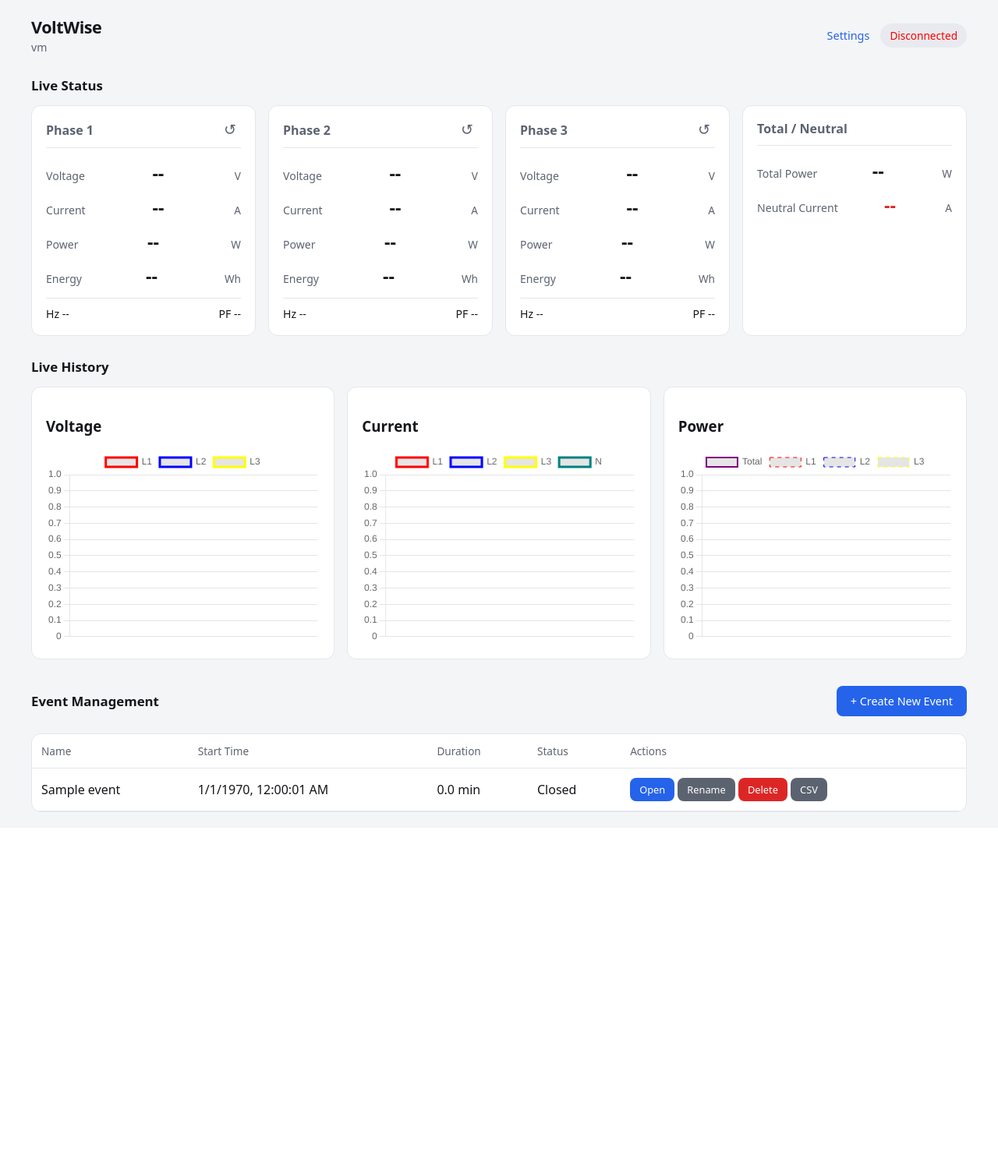
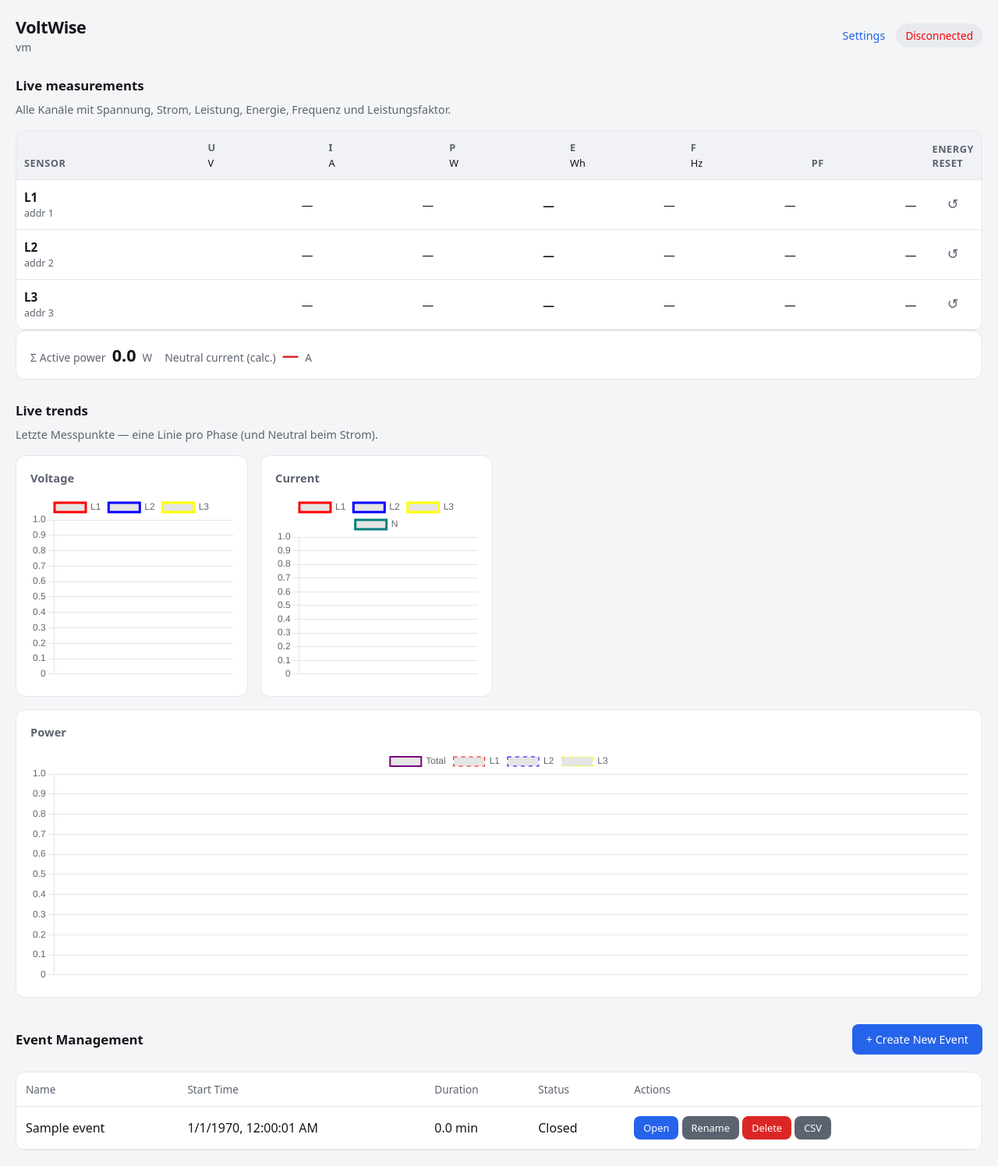
Before and after one commit to EvilMonkey09/voltwise, a Flask app: page / in a window 1280 px wide. Shown: the whole page at 78% size. Before the commit the page ends 1042 px from the top, so only its background shows below. Run offline with Flask 3, Linux system fonts and the light colour scheme; tables that the repository leaves empty hold one stand-in row (values such as "Sample post"); data that the repository does not hold is empty.

Commit message:
feat(node): dashboard live table — all metrics per sensor, clearer charts
- Replace phase cards with full-width table (U,I,P,E,Hz,PF + reset)
- Summary bar for total power and neutral (3-phase)
- Format numbers; handle missing sensor rows; wire energy reset buttons
- Wider layout, taller chart area, 2-col chart grid on desktop

Co-authored-by: Cursor <cursoragent@cursor.com>

```diff
--- a/sensor-node/static/css/style.css
+++ b/sensor-node/static/css/style.css
@@ -25,8 +25,21 @@ body {
   margin: 0 auto;
 }
 
+.container-wide {
+  max-width: 1400px;
+  margin: 0 auto;
+}
+
 .container-fluid {
   max-width: 98%;
+}
+
+.section-lead {
+  margin: -4px 0 16px;
+  font-size: 0.9rem;
+  color: var(--vw-muted);
+  line-height: 1.4;
+  max-width: 52rem;
 }
 
 header {
@@ -221,6 +234,167 @@ input.edit-name-input {
   margin-bottom: 28px;
 }
 
+.charts-grid-wide {
+  grid-template-columns: repeat(auto-fit, minmax(320px, 1fr));
+}
+
+@media (min-width: 900px) {
+  .charts-grid-wide {
+    grid-template-columns: repeat(2, minmax(0, 1fr));
+  }
+  .chart-card-span {
+    grid-column: 1 / -1;
+  }
+}
+
+.chart-canvas-wrap {
+  position: relative;
+  width: 100%;
+  height: 240px;
+}
+
+.chart-canvas-tall {
+  height: 300px;
+}
+
+.chart-card h3 {
+  margin: 0 0 12px;
+  font-size: 0.92rem;
+  font-weight: 600;
+  color: var(--vw-muted);
+}
+
+.live-table-wrap {
+  margin-bottom: 0;
+}
+
+.live-table {
+  width: 100%;
+  min-width: 640px;
+  border-collapse: collapse;
+  font-size: 0.92rem;
+}
+
+.live-table thead th {
+  text-align: left;
+  padding: 12px 10px;
+  background: #f0f2f6;
+  color: var(--vw-muted);
+  font-weight: 600;
+  font-size: 0.8rem;
+  text-transform: uppercase;
+  letter-spacing: 0.04em;
+  border-bottom: 1px solid var(--vw-border);
+  vertical-align: bottom;
+}
+
+.th-unit {
+  display: block;
+  font-weight: 500;
+  text-transform: none;
+  letter-spacing: 0;
+  color: var(--vw-text);
+  margin-top: 2px;
+}
+
+.live-table tbody tr {
+  border-bottom: 1px solid var(--vw-border);
+}
+
+.live-table tbody tr:hover {
+  background: #fafbfc;
+}
+
+.live-table th[scope="row"],
+.live-table td {
+  padding: 12px 10px;
+  vertical-align: middle;
+}
+
+.sensor-label {
+  min-width: 7.5rem;
+}
+
+.sensor-phase {
+  display: block;
+  font-weight: 600;
+  color: var(--vw-text);
+  font-size: 0.95rem;
+}
+
+.sensor-addr {
+  display: block;
+  font-size: 0.78rem;
+  color: var(--vw-muted);
+  font-weight: 500;
+  margin-top: 2px;
+}
+
+.live-table .num {
+  font-variant-numeric: tabular-nums;
+  text-align: right;
+  white-space: nowrap;
+}
+
+.live-table .num-strong {
+  font-weight: 700;
+  color: var(--vw-text);
+}
+
+.num-col {
+  min-width: 4.5rem;
+}
+
+.action-col {
+  width: 1%;
+  text-align: center;
+}
+
+.action-cell {
+  text-align: center;
+  vertical-align: middle;
+}
+
+.live-summary-bar {
+  display: flex;
+  flex-wrap: wrap;
+  gap: 16px;
+  padding: 16px 18px;
+  background: var(--vw-surface);
+  border: 1px solid var(--vw-border);
+  border-radius: var(--vw-radius);
+  margin-bottom: 28px;
+}
+
+.summary-item {
+  display: flex;
+  align-items: baseline;
+  gap: 8px;
+  flex-wrap: wrap;
+}
+
+.summary-label {
+  font-size: 0.88rem;
+  color: var(--vw-muted);
+  font-weight: 500;
+}
+
+.summary-value {
+  font-size: 1.35rem;
+  font-weight: 700;
+  font-variant-numeric: tabular-nums;
+  color: var(--vw-text);
+}
+
+.summary-unit {
+  font-size: 0.85rem;
+  color: var(--vw-muted);
+}
+
+.summary-neutral .summary-value {
+  color: var(--vw-danger);
+}
+
 .card {
   background: var(--vw-surface);
   border-radius: var(--vw-radius);
@@ -242,8 +416,8 @@ input.edit-name-input {
 .chart-card {
   height: auto;
 }
-.live-charts canvas {
-  max-height: 250px;
+.live-charts .chart-canvas-wrap canvas {
+  max-height: none;
 }
 
 .charts-grid-large {
--- a/sensor-node/static/js/script.js
+++ b/sensor-node/static/js/script.js
@@ -39,35 +39,62 @@ document.addEventListener("DOMContentLoaded", () => {
   }
 
   function updateDashboard(data) {
-    // Update per-sensor cards
-    for (const [address, values] of Object.entries(data.sensors)) {
-      if (values) {
-        setVal(`voltage-${address}`, values.voltage);
-        setVal(`current-${address}`, values.current);
-        setVal(`power-${address}`, values.power);
-        setVal(`energy-${address}`, values.energy);
-        setVal(`frequency-${address}`, values.frequency);
-        setVal(`pf-${address}`, values.pf);
+    const sensors = data.sensors || {};
+    for (const [address, values] of Object.entries(sensors)) {
+      const idBase = (k) => `${k}-${address}`;
+      if (!values) {
+        ["voltage", "current", "power", "energy", "frequency", "pf"].forEach((k) =>
+          setVal(idBase(k), "—")
+        );
+        continue;
       }
+      setVal(idBase("voltage"), fmt(values.voltage, 1));
+      setVal(idBase("current"), fmt(values.current, 3));
+      setVal(idBase("power"), fmt(values.power, 1));
+      setVal(idBase("energy"), fmt(values.energy, 2));
+      setVal(idBase("frequency"), fmt(values.frequency, 1));
+      setVal(idBase("pf"), fmt(values.pf, 2));
     }
 
-    // Update Sum/Neutral
-    if (data.neutral_current !== undefined) {
-      setVal("neutral-current", data.neutral_current);
+    let totalP = 0;
+    for (const s of Object.values(sensors)) {
+      if (s && typeof s.power === "number") totalP += s.power;
+    }
+    setVal("total-power", totalP.toFixed(1));
 
-      // Calculate Total Power
-      let totalP = 0;
-      for (const s of Object.values(data.sensors)) {
-        if (s) totalP += s.power;
-      }
-      setVal("total-power", totalP.toFixed(1));
+    const nEl = document.getElementById("neutral-current");
+    if (nEl && data.neutral_current !== undefined && data.neutral_current !== null) {
+      nEl.textContent = Number(data.neutral_current).toFixed(3);
     }
+  }
+
+  function fmt(v, decimals) {
+    if (v === undefined || v === null || Number.isNaN(Number(v))) return "—";
+    return Number(v).toFixed(decimals);
   }
 
   function setVal(id, val) {
     const el = document.getElementById(id);
     if (el) el.textContent = val;
   }
+
+  document.querySelector(".live-table-wrap")?.addEventListener("click", async (e) => {
+    const btn = e.target.closest(".reset-btn");
+    if (!btn) return;
+    const address = btn.getAttribute("data-address");
+    if (!address || !confirm("Energy counter for this sensor reset?")) return;
+    try {
+      const res = await fetch("/api/reset", {
+        method: "POST",
+        headers: { "Content-Type": "application/json" },
+        body: JSON.stringify({ address: Number(address) }),
+      });
+      const j = await res.json();
+      if (!j.success) alert(j.error || "Reset failed");
+    } catch (err) {
+      alert("Reset failed");
+    }
+  });
 
   // --- Live Charts ---
   async function fetchInitialHistory() {
--- a/sensor-node/templates/index.html
+++ b/sensor-node/templates/index.html
@@ -11,7 +11,7 @@
     <script src="{{ url_for('static', filename='js/chart.min.js') }}"></script>
   </head>
   <body>
-    <div class="container">
+    <div class="container container-wide">
       <header>
         <div class="brand">
           <strong>VoltWise</strong>
@@ -27,100 +27,97 @@
         <strong>Demo-Modus:</strong> Testdaten ohne PZEM — Serielle Hardware wird nicht benötigt.
       </p>
 
-      <!-- Live Data Section (Current Values) -->
       <section class="live-data">
-        <h2>Live Status</h2>
-        <div class="dashboard-grid">
+        <h2>Live measurements</h2>
+        <p class="section-lead">
+          Alle Kanäle mit Spannung, Strom, Leistung, Energie, Frequenz und Leistungsfaktor.
+        </p>
+
+        <div class="table-responsive live-table-wrap">
+          <table class="live-table">
+            <thead>
+              <tr>
+                <th scope="col">Sensor</th>
+                <th scope="col" class="num-col">U<br /><span class="th-unit">V</span></th>
+                <th scope="col" class="num-col">I<br /><span class="th-unit">A</span></th>
+                <th scope="col" class="num-col">P<br /><span class="th-unit">W</span></th>
+                <th scope="col" class="num-col">E<br /><span class="th-unit">Wh</span></th>
+                <th scope="col" class="num-col">f<br /><span class="th-unit">Hz</span></th>
+                <th scope="col" class="num-col">PF</th>
+                <th scope="col" class="action-col">Energy reset</th>
+              </tr>
+            </thead>
+            <tbody>
               {% for address in sensors %}
-            <div class="card phase-card" id="card-{{ address }}">
-              <div class="card-header">
-                <h3>Phase {{ loop.index }}</h3>
+              <tr id="row-{{ address }}">
+                <th scope="row" class="sensor-label">
+                  <span class="sensor-phase">L{{ loop.index }}</span>
+                  <span class="sensor-addr">addr&nbsp;{{ address }}</span>
+                </th>
+                <td class="num" id="voltage-{{ address }}">—</td>
+                <td class="num" id="current-{{ address }}">—</td>
+                <td class="num num-strong" id="power-{{ address }}">—</td>
+                <td class="num" id="energy-{{ address }}">—</td>
+                <td class="num" id="frequency-{{ address }}">—</td>
+                <td class="num" id="pf-{{ address }}">—</td>
+                <td class="action-cell">
                   <button
+                    type="button"
                     class="btn-icon reset-btn"
                     data-address="{{ address }}"
-                  title="Reset Energy"
+                    title="Reset energy counter"
+                    aria-label="Reset energy"
                   >
                     ↺
                   </button>
+                </td>
+              </tr>
+              {% endfor %}
+            </tbody>
+          </table>
         </div>
-              <div class="card-body">
-                <div class="metric">
-                  <span class="label">Voltage</span>
-                  <span class="value" id="voltage-{{ address }}">--</span>
-                  <span class="unit">V</span>
+
+        <div class="live-summary-bar">
+          <div class="summary-item">
+            <span class="summary-label">Σ Active power</span>
+            <span class="summary-value" id="total-power">—</span>
+            <span class="summary-unit">W</span>
           </div>
-                <div class="metric">
-                  <span class="label">Current</span>
-                  <span class="value" id="current-{{ address }}">--</span>
-                  <span class="unit">A</span>
-                </div>
-                <div class="metric">
-                  <span class="label">Power</span>
-                  <span class="value" id="power-{{ address }}">--</span>
-                  <span class="unit">W</span>
-                </div>
-                <div class="metric">
-                  <span class="label">Energy</span>
-                  <span class="value" id="energy-{{ address }}">--</span>
-                  <span class="unit">Wh</span>
-                </div>
-                <div class="metric-row">
-                  <div class="small-metric">
-                    <span class="label">Hz</span>
-                    <span class="value" id="frequency-{{ address }}">--</span>
-                  </div>
-                  <div class="small-metric">
-                    <span class="label">PF</span>
-                    <span class="value" id="pf-{{ address }}">--</span>
-                  </div>
-                </div>
-              </div>
-            </div>
-            {% endfor %}
-
-            <!-- Summary Card (Only if 3 phases) -->
           {% if sensors|length == 3 %}
-            <div class="card summary-card">
-              <div class="card-header">
-                <h3>Total / Neutral</h3>
-              </div>
-              <div class="card-body">
-                <div class="metric">
-                  <span class="label">Total Power</span>
-                  <span class="value" id="total-power">--</span>
-                  <span class="unit">W</span>
-                </div>
-                <div class="metric highlight">
-                  <span class="label">Neutral Current</span>
-                  <span class="value" id="neutral-current">--</span>
-                  <span class="unit">A</span>
-                </div>
-              </div>
+          <div class="summary-item summary-neutral">
+            <span class="summary-label">Neutral current (calc.)</span>
+            <span class="summary-value" id="neutral-current">—</span>
+            <span class="summary-unit">A</span>
           </div>
           {% endif %}
         </div>
       </section>
 
-      <!-- Live Charts Section -->
       <section class="live-charts">
-        <h2>Live History</h2>
-        <div class="dashboard-grid charts-grid">
+        <h2>Live trends</h2>
+        <p class="section-lead">Letzte Messpunkte — eine Linie pro Phase (und Neutral beim Strom).</p>
+        <div class="dashboard-grid charts-grid charts-grid-wide">
           <div class="card chart-card">
             <h3>Voltage</h3>
+            <div class="chart-canvas-wrap">
               <canvas id="chart-live-voltage"></canvas>
+            </div>
           </div>
           <div class="card chart-card">
             <h3>Current</h3>
+            <div class="chart-canvas-wrap">
               <canvas id="chart-live-current"></canvas>
             </div>
-            <div class="card chart-card">
+          </div>
+          <div class="card chart-card chart-card-span">
             <h3>Power</h3>
+            <div class="chart-canvas-wrap chart-canvas-tall">
               <canvas id="chart-live-power"></canvas>
+            </div>
           </div>
         </div>
       </section>
 
-      <!-- Event Management Section -->
       <section class="history-section">
         <div class="section-header">
           <h2>Event Management</h2>
@@ -138,9 +135,7 @@
                 <th>Actions</th>
               </tr>
             </thead>
-            <tbody>
-              <!-- Populated by JS -->
-            </tbody>
+            <tbody></tbody>
           </table>
         </div>
       </section>
```
Lines whose indentation alone changed are shown as unchanged.
